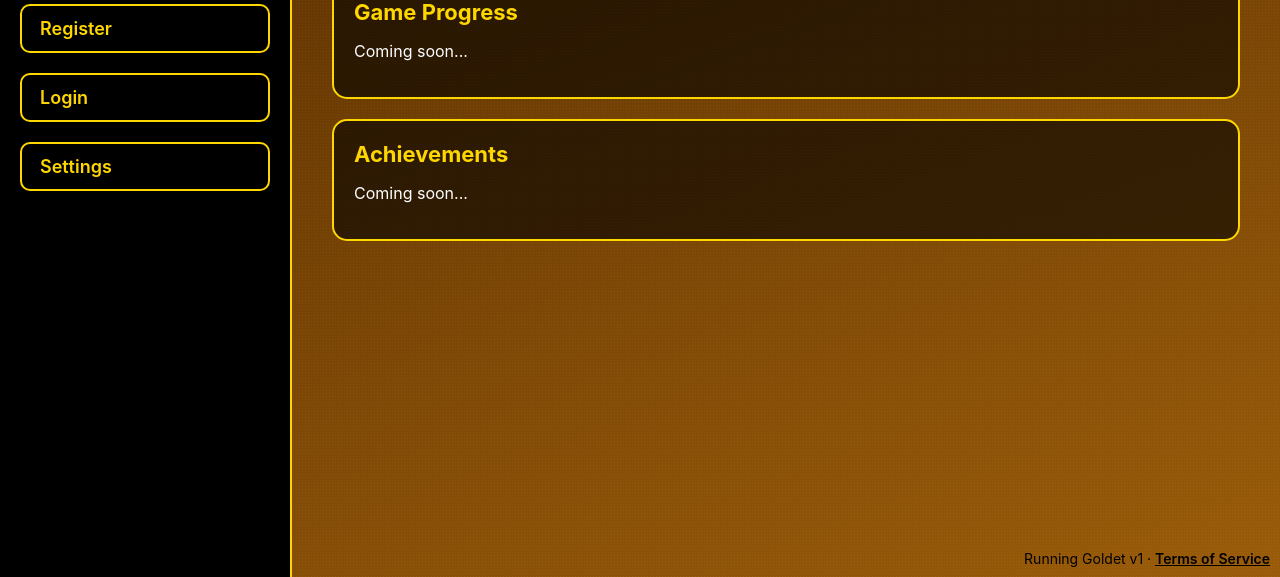
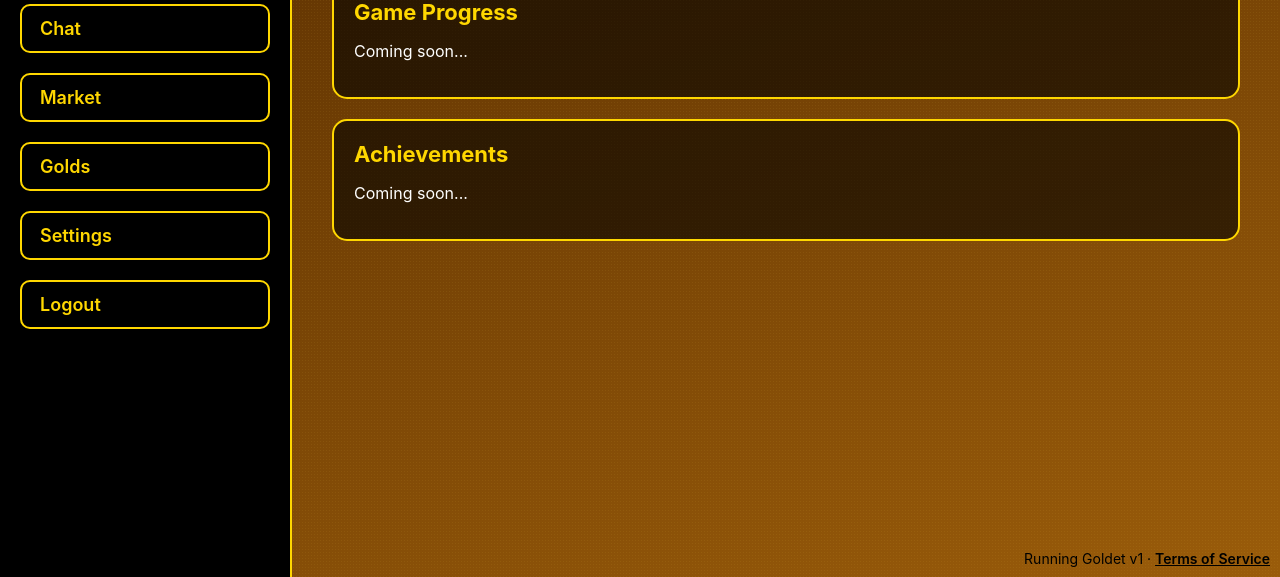
Before and after one commit to goldet-game/goldet-game.github.io, a plain HTML site: page stats.html in a window 1280 px wide. Shown: the part 223-800 px from the top of the page. Drawn offline with Linux system fonts and the light colour scheme.

Commit message:
Update stats.html

```diff
--- a/stats.html
+++ b/stats.html
@@ -126,11 +126,13 @@
 <body>
   <div class="sidebar">
     <h1>Goldet</h1>
+        <a class="nav-link" href="index.html">Home</a>
     <a class="nav-link" href="stats.html">Stats</a>
-    <a class="nav-link" href="index.html">Home</a>
-    <a class="nav-link" href="register.html">Register</a>
-    <a class="nav-link" href="login.html">Login</a>
+    <a class="nav-link" href="#">Chat</a>
+    <a class="nav-link" href="#">Market</a>
+    <a class="nav-link" href="#">Golds</a>
     <a class="nav-link" href="#">Settings</a>
+    <a class="nav-link" href="#">Logout</a>
   </div>
 
   <div class="main">
```
